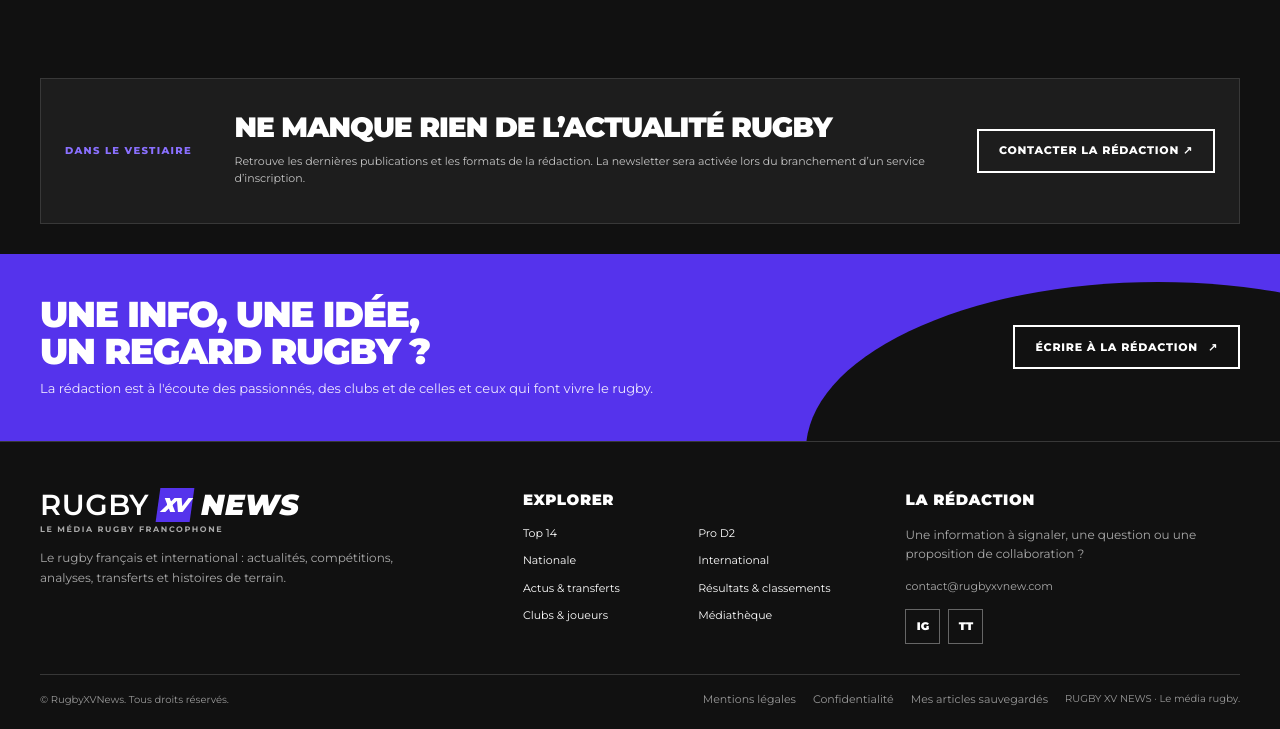
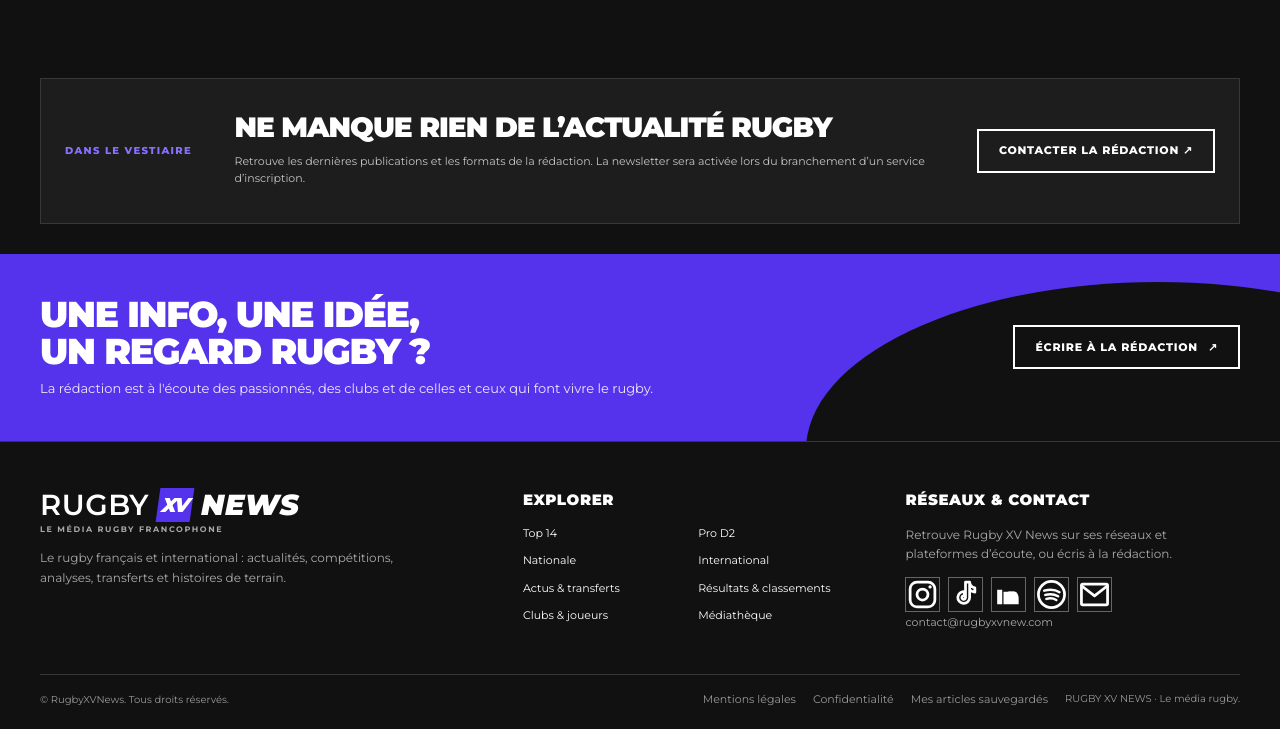
Before and after one commit to sopp24/RugbyXVNews, a plain HTML site: page index.html in a window 1280 px wide. Shown: the part 4217-4946 px from the top of the page. Drawn offline with Linux system fonts and the light colour scheme.

Commit message:
Add LinkedIn Spotify and email SVG social links

```diff
--- a/index.html
+++ b/index.html
@@ -90,7 +90,13 @@
 <div><h3>Explorer</h3><div class="footlinks">
 <a href="?view=competition&comp=top14">Top 14</a><a href="?view=competition&comp=pro-d2">Pro D2</a><a href="?view=competition&comp=nationale">Nationale</a><a href="?view=competition&comp=international">International</a><a href="?view=news">Actus & transferts</a><a href="?view=live">Résultats & classements</a><a href="?view=directory">Clubs & joueurs</a><a href="?view=media">Médiathèque</a>
 </div></div>
-<div><h3>La rédaction</h3><p>Une information à signaler, une question ou une proposition de collaboration ?</p><p><a href="mailto:contact@rugbyxvnew.com">contact@rugbyxvnew.com</a></p><div class="social"><a href="https://www.instagram.com/rugby_xv_news/" target="_blank" rel="noopener noreferrer" aria-label="Instagram">IG</a><a href="https://www.tiktok.com/@rugby_xv_news" target="_blank" rel="noopener noreferrer" aria-label="TikTok">TT</a></div></div>
+<div><h3>Réseaux & contact</h3><p>Retrouve Rugby XV News sur ses réseaux et plateformes d’écoute, ou écris à la rédaction.</p><div class="social" aria-label="Réseaux et contact">
+<a class="social-link social-instagram" href="https://www.instagram.com/rugby_xv_news/" target="_blank" rel="noopener noreferrer" aria-label="Instagram" title="Instagram"><svg viewBox="0 0 24 24" aria-hidden="true"><rect x="3" y="3" width="18" height="18" rx="5" fill="none" stroke="currentColor" stroke-width="2"/><circle cx="12" cy="12" r="4" fill="none" stroke="currentColor" stroke-width="2"/><circle cx="17.5" cy="6.5" r="1.2" fill="currentColor"/></svg></a>
+<a class="social-link social-tiktok" href="https://www.tiktok.com/@rugby_xv_news" target="_blank" rel="noopener noreferrer" aria-label="TikTok" title="TikTok"><svg viewBox="0 0 24 24" aria-hidden="true"><path d="M15 3v11.2a4.3 4.3 0 1 1-3.8-4.27v3.1a1.3 1.3 0 1 0 .8 1.2V3h3c.2 2.1 1.4 3.7 3.8 4.2v3.1A8 8 0 0 1 15 8.5" fill="none" stroke="currentColor" stroke-width="2" stroke-linecap="round" stroke-linejoin="round"/></svg></a>
+<a class="social-link social-linkedin" href="https://fr.linkedin.com/posts/rugby-xv-news_pierre-courtaud-lentretien-cette-fin-activity-7414412370166448128-ef-X" target="_blank" rel="noopener noreferrer" aria-label="LinkedIn — Rugby XV News" title="LinkedIn"><svg viewBox="0 0 24 24" aria-hidden="true"><path d="M5 8.5V19M5 5.2v.1M10 19v-6.1c0-2 1.1-3.2 3-3.2s3 1.2 3 3.2V19M10 10v9M3 8.5h4V19H3zM8 10h4v1.4c.7-1 1.8-1.7 3.4-1.7 3 0 4.6 1.9 4.6 5.2V19h-4v-4.5c0-1.4-.6-2.2-1.8-2.2S12 13.1 12 14.5V19H8z" fill="currentColor" transform="translate(1 0) scale(.92 1)"/></svg></a>
+<a class="social-link social-spotify" href="https://open.spotify.com/episode/6Y0TlwoDidjWRm0lBxotRg" target="_blank" rel="noopener noreferrer" aria-label="Spotify — Podcast RUGBYXVNEWS" title="Spotify"><svg viewBox="0 0 24 24" aria-hidden="true"><circle cx="12" cy="12" r="9.5" fill="none" stroke="currentColor" stroke-width="2"/><path d="M6.7 9.2c3.9-1.1 8.4-.7 11.1 1.1M7.5 12.3c3.2-.9 6.8-.5 9.3 1M8.3 15.2c2.5-.7 5.2-.4 7.2.8" fill="none" stroke="currentColor" stroke-width="1.8" stroke-linecap="round"/></svg></a>
+<a class="social-link social-email" href="mailto:contact@rugbyxvnew.com" aria-label="Envoyer un e-mail à Rugby XV News" title="E-mail"><svg viewBox="0 0 24 24" aria-hidden="true"><rect x="2.5" y="4.5" width="19" height="15" rx="1" fill="none" stroke="currentColor" stroke-width="2"/><path d="m3 6 9 7 9-7" fill="none" stroke="currentColor" stroke-width="2" stroke-linecap="round" stroke-linejoin="round"/></svg></a>
+</div><p class="social-email-label"><a href="mailto:contact@rugbyxvnew.com">contact@rugbyxvnew.com</a></p></div>
 </div>
 <div class="footbottom"><span>© <span id="year"></span> RugbyXVNews. Tous droits réservés.</span><div><a href="?view=legal">Mentions légales</a><a href="?view=privacy">Confidentialité</a><a href="?view=saved">Mes articles sauvegardés</a><span>RUGBY XV NEWS · Le média rugby.</span></div></div>
 </div></footer>
```
